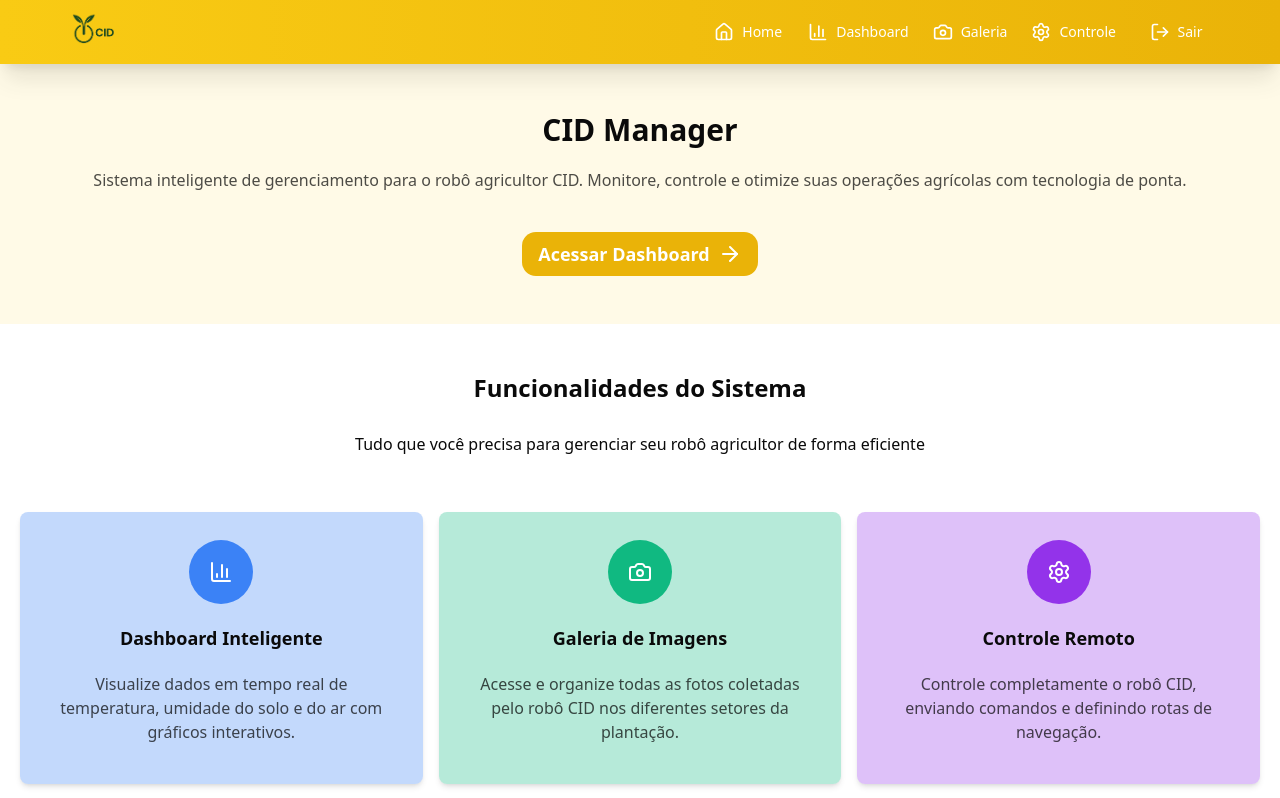
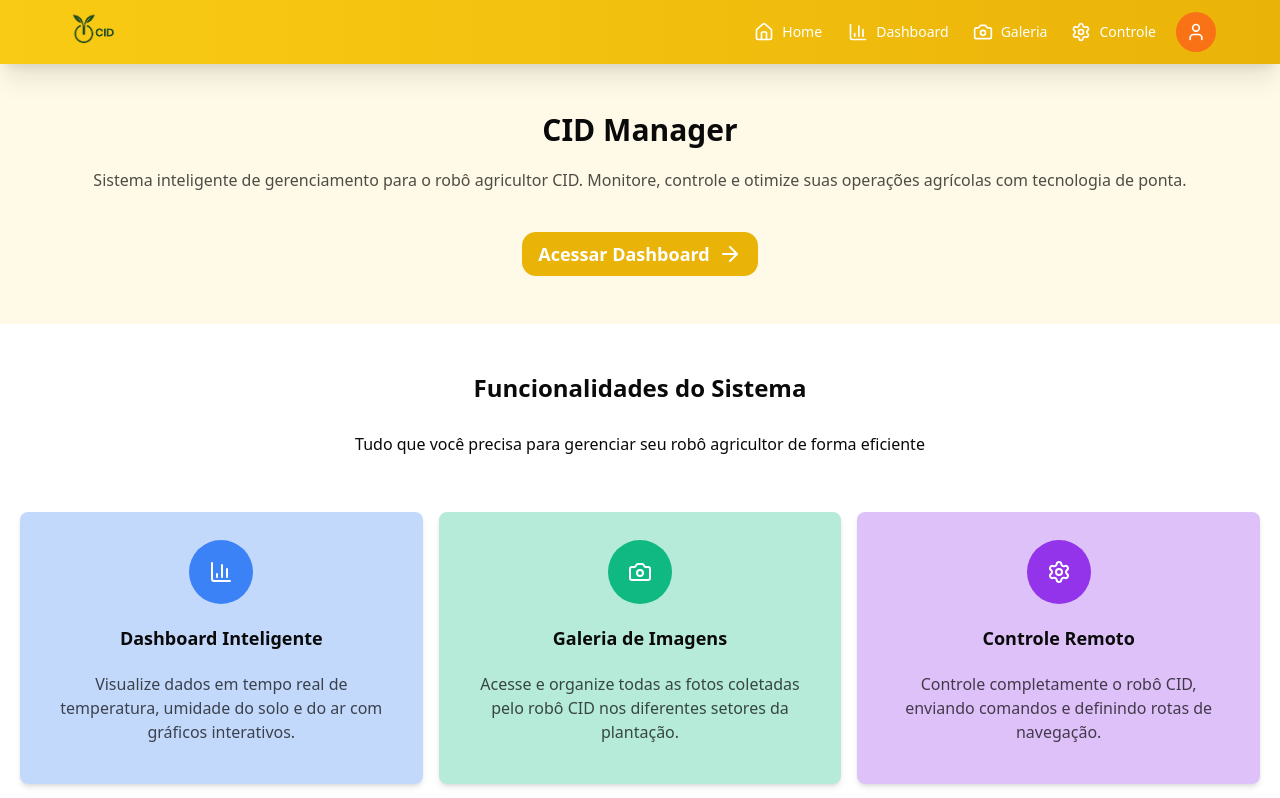
Before and after one commit to arturj9/cid-front, a Next.js app: page /home in a window 1280 px wide. Shown: the top 798 px of the page. Built offline with nearby package versions, Linux system fonts and the light colour scheme.

Commit message:
fix: iniciando atualização da navbar

```diff
--- a/src/components/navbar.tsx
+++ b/src/components/navbar.tsx
@@ -1,6 +1,6 @@
 import Image from "next/image";
 import { MySheet } from "./mySheet";
-import { Home, BarChart3, Camera, Settings, LogOut } from "lucide-react";
+import { Home, BarChart3, Camera, Settings, User } from "lucide-react";
 import Link from "next/link";
 export function NavBar() {
   return (
@@ -50,11 +50,10 @@ export function NavBar() {
           </Link>
           <Link
             href={"/"}
-            className="flex gap-2 items-center justify-center min-w-20 text-white
-          rounded-sm p-1 text-sm hover:bg-laranja/75 transition-all duration-200"
+            className="flex gap-2 items-center justify-center bg-laranja w-10 h-10 text-white
+          rounded-full p-1 text-sm hover:bg-laranja/75 transition-all duration-200"
           >
-            <LogOut width={20} />
-            Sair
+            <User width={20} />
           </Link>
         </div>
       </nav>
```
